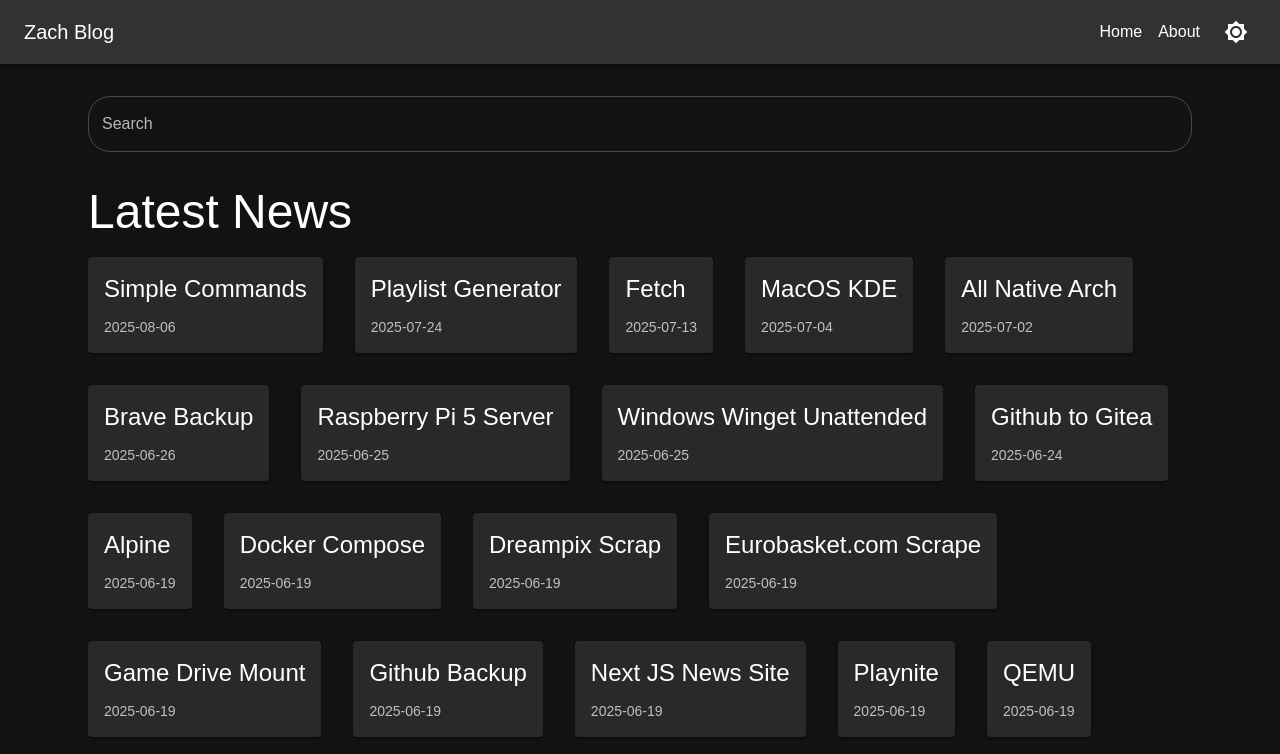
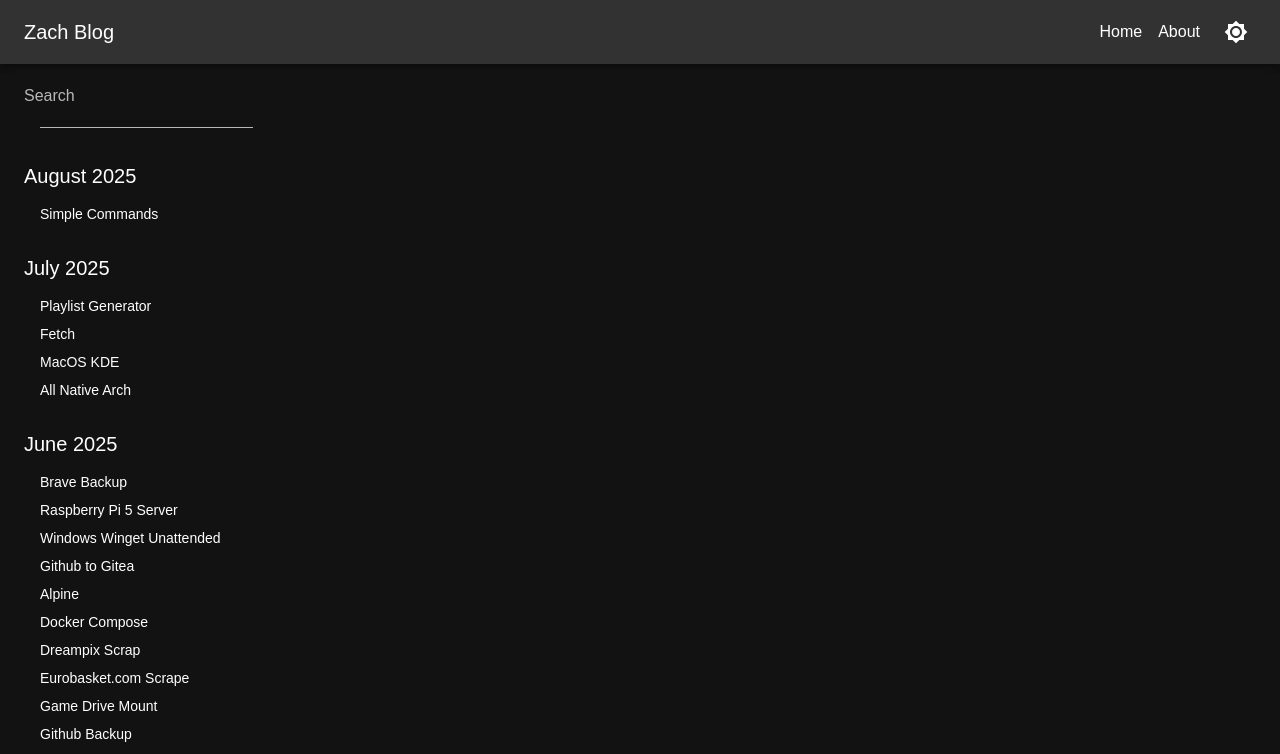
Before and after one commit to zachvlat/zachblog, a Next.js app: page / in a window 1280 px wide. Shown: the top 754 px of the page. Built offline with nearby package versions, Linux system fonts and the light colour scheme.

Commit message:
layout changes

```diff
--- /dev/null
+++ b/components/ArticleList.js
@@ -0,0 +1,40 @@
+import { List, ListItem, Typography } from '@mui/material';
+import Link from 'next/link';
+
+export default function ArticleList({ posts }) {
+  const groupedPosts = posts.reduce((acc, post) => {
+    const date = new Date(post.date);
+    const year = date.getFullYear();
+    const month = date.toLocaleString('en-US', { month: 'long' });
+    const key = `${month} ${year}`;
+
+    if (!acc[key]) {
+      acc[key] = [];
+    }
+
+    acc[key].push(post);
+
+    return acc;
+  }, {});
+
+  return (
+    <div>
+      {Object.entries(groupedPosts).map(([group, posts]) => (
+        <div key={group}>
+          <Typography variant="h6" sx={{ mt: 2 }}>
+            {group}
+          </Typography>
+          <List dense>
+            {posts.map((post) => (
+              <ListItem key={post.slug} sx={{ pl: 2 }}>
+                <Link href={`/blog/${post.slug}`} passHref>
+                  <Typography variant="body2">{post.title}</Typography>
+                </Link>
+              </ListItem>
+            ))}
+          </List>
+        </div>
+      ))}
+    </div>
+  );
+}
--- a/components/Layout.js
+++ b/components/Layout.js
@@ -1,4 +1,5 @@
 import Link from "next/link";
+import { useState } from "react";
 import {
   AppBar,
   Toolbar,
@@ -6,22 +7,65 @@ import {
   Container,
   Box,
   IconButton,
-  Tooltip
+  Tooltip,
+  Drawer,
+  useTheme,
+  useMediaQuery,
+  TextField,
+  Grid,
 } from "@mui/material";
-import { Brightness4, Brightness7 } from "@mui/icons-material";
+import { Brightness4, Brightness7, Menu } from "@mui/icons-material";
+import ArticleList from "./ArticleList";
 
-export default function Layout({ children, toggleColorMode, mode }) {
+export default function Layout({ children, toggleColorMode, mode, handleDrawerToggle, posts, drawerOpen }) {
+  const theme = useTheme();
+  const isMobile = useMediaQuery(theme.breakpoints.down("md"));
+  const [searchQuery, setSearchQuery] = useState('');
+
+  const filteredPosts = posts ? posts.filter((post) =>
+    post.title.toLowerCase().includes(searchQuery.toLowerCase())
+  ) : [];
+
+  const sidebarContent = (
+    <div style={{ paddingLeft: '24px' }}>
+      <TextField
+        label="Search"
+        variant="standard"
+        fullWidth
+        value={searchQuery}
+        onChange={(e) => setSearchQuery(e.target.value)}
+        sx={{ mb: '0rem', p: 2 }}
+      />
+      <ArticleList posts={filteredPosts} />
+    </div>
+  );
+
   return (
     <>
       <AppBar position="static" color="primary">
         <Toolbar>
+          {isMobile && (
+            <IconButton
+              color="inherit"
+              aria-label="open drawer"
+              edge="start"
+              onClick={handleDrawerToggle}
+              sx={{ mr: 2 }}
+            >
+              <Menu />
+            </IconButton>
+          )}
           <Typography variant="h6" sx={{ flexGrow: 1 }}>
             <Link href="/">Zach Blog</Link>
           </Typography>
 
           <Box component="nav" sx={{ display: "flex", alignItems: "center" }}>
-            <Link href="/" style={{ marginRight: "1rem" }}>Home</Link>
-            <Link href="/about" style={{ marginRight: "1rem" }}>About</Link>
+            <Link href="/" style={{ marginRight: "1rem" }}>
+              Home
+            </Link>
+            <Link href="/about" style={{ marginRight: "1rem" }}>
+              About
+            </Link>
 
             <Tooltip title="Toggle light/dark theme">
               <IconButton onClick={toggleColorMode} color="inherit">
@@ -32,13 +76,35 @@ export default function Layout({ children, toggleColorMode, mode }) {
         </Toolbar>
       </AppBar>
 
-      <Box component="main" sx={{ flexGrow: 1 }}>
-        <Container sx={{ mt: 4, mb: 4 }}>{children}</Container>
+      <Box component="main" sx={{ flexGrow: 1, display: 'flex' }}>
+        {isMobile ? (
+          <Drawer
+            variant="temporary"
+            open={drawerOpen}
+            onClose={handleDrawerToggle}
+            ModalProps={{
+              keepMounted: true, // Better open performance on mobile.
+            }}
+          >
+            {sidebarContent}
+          </Drawer>
+        ) : (
+          <Box sx={{ width: '21%', flexShrink: 0 }}>
+            {sidebarContent}
+          </Box>
+        )}
+        <Container sx={{ mt: 4, mb: 4, flexGrow: 1 }} maxWidth={false}>
+          {children}
+        </Container>
       </Box>
 
-      <Box component="footer" sx={{ p: 2, textAlign: "center", bgcolor: "background.paper" }}>
+      <Box
+        component="footer"
+        sx={{ p: 2, textAlign: "center", bgcolor: "background.paper" }}
+      >
         <Typography variant="body2" color="text.secondary">
-          © {new Date().getFullYear()} Zach Blog. All rights reserved. Made by zachvlat.
+          © {new Date().getFullYear()} Zach Blog. All rights reserved. Made by
+          zachvlat.
         </Typography>
       </Box>
     </>
--- a/components/NewsCard.js
+++ /dev/null
@@ -1,21 +0,0 @@
-import { Card, CardContent, Typography, CardActionArea } from '@mui/material';
-import Link from 'next/link';
-
-export default function NewsCard({ post }) {
-  return (
-    <Link href={`/news/${post.slug}`} passHref legacyBehavior>
-      <Card sx={{ height: '100%', display: 'flex', flexDirection: 'column' }}>
-        <CardActionArea sx={{ flexGrow: 1 }}>
-          <CardContent>
-            <Typography variant="h5" component="div" sx={{ mb: 1.5 }}>
-              {post.title}
-            </Typography>
-            <Typography variant="body2" color="text.secondary">
-              {post.date}
-            </Typography>
-          </CardContent>
-        </CardActionArea>
-      </Card>
-    </Link>
-  );
-}
--- a/lib/getNews.js
+++ b/lib/getBlog.js
@@ -2,13 +2,13 @@ import fs from 'fs';
 import path from 'path';
 import matter from 'gray-matter';
 
-const newsDir = path.join(process.cwd(), 'content');
+const blogDir = path.join(process.cwd(), 'content');
 
 export function getAllPosts() {
-  const filenames = fs.readdirSync(newsDir);
+  const filenames = fs.readdirSync(blogDir);
 
   const posts = filenames.map((filename) => {
-    const filePath = path.join(newsDir, filename);
+    const filePath = path.join(blogDir, filename);
     const fileContents = fs.readFileSync(filePath, 'utf8');
     const { data } = matter(fileContents);
     const slug = filename.replace(/\.md$/, '');
@@ -19,7 +19,7 @@ export function getAllPosts() {
 }
 
 export function getPostBySlug(slug) {
-  const fullPath = path.join(newsDir, `${slug}.md`);
+  const fullPath = path.join(blogDir, `${slug}.md`);
   if (!fs.existsSync(fullPath)) {
     throw new Error(`Markdown file not found: ${slug}`);
   }
--- a/pages/_app.js
+++ b/pages/_app.js
@@ -5,9 +5,14 @@ import { useMemo, useState } from "react";
 
 export default function App({ Component, pageProps }) {
   const [mode, setMode] = useState("dark");
+  const [drawerOpen, setDrawerOpen] = useState(false);
 
   const toggleColorMode = () => {
     setMode(prev => (prev === "light" ? "dark" : "light"));
+  };
+
+  const handleDrawerToggle = () => {
+    setDrawerOpen(!drawerOpen);
   };
 
   const theme = useMemo(() => createTheme({
@@ -30,8 +35,8 @@ export default function App({ Component, pageProps }) {
     <ThemeProvider theme={theme}>
       <CssBaseline />
       <div style={{ display: "flex", flexDirection: "column", minHeight: "100vh" }}>
-        <Layout toggleColorMode={toggleColorMode} mode={mode}>
-          <Component {...pageProps} />
+        <Layout toggleColorMode={toggleColorMode} mode={mode} handleDrawerToggle={handleDrawerToggle} posts={pageProps.posts}>
+          <Component {...pageProps} drawerOpen={drawerOpen} handleDrawerToggle={handleDrawerToggle} />
         </Layout>
       </div>
     </ThemeProvider>
--- a/pages/news/[slug].js
+++ b/pages/blog/[slug].js
@@ -1,7 +1,7 @@
 
 import { Container, Typography } from '@mui/material';
 import Head from 'next/head';
-import { getAllPosts, getPostBySlug } from '../../lib/getNews';
+import { getAllPosts, getPostBySlug } from '../../lib/getBlog';
 import ReactMarkdown from 'react-markdown';
 
 export default function Post({ post }) {
@@ -33,5 +33,6 @@ export async function getStaticPaths() {
 
 export async function getStaticProps({ params }) {
     const post = getPostBySlug(params.slug);
-    return { props: { post } };
+    const posts = getAllPosts();
+    return { props: { post, posts } };
   }
--- a/pages/index.js
+++ b/pages/index.js
@@ -1,36 +1,10 @@
-import { Container, Typography, Grid, TextField } from '@mui/material';
-import { useState } from 'react';
-import NewsCard from '../components/NewsCard';
-import { getAllPosts } from '../lib/getNews';
+import { getAllPosts } from '../lib/getBlog';
 
-export default function Home({ posts }) {
-  const [searchQuery, setSearchQuery] = useState('');
-
-  const filteredPosts = posts.filter((post) =>
-    post.title.toLowerCase().includes(searchQuery.toLowerCase())
-  );
-
+export default function Home() {
   return (
-    <Container>
-      <TextField
-        label="Search"
-        variant="outlined"
-        fullWidth
-        value={searchQuery}
-        onChange={(e) => setSearchQuery(e.target.value)}
-        sx={{ mb: '2rem', '& .MuiOutlinedInput-root': { borderRadius: '22px' } }}
-      />
-      <Typography variant="h3" gutterBottom>
-        Latest News
-      </Typography>
-      <Grid container spacing={4}>
-        {filteredPosts.map((post) => (
-          <Grid item xs={12} sm={6} md={4} key={post.slug}>
-            <NewsCard post={post} />
-          </Grid>
-        ))}
-      </Grid>
-    </Container>
+    <div>
+      {/* This space is intentionally left empty */}
+    </div>
   );
 }
 
```
